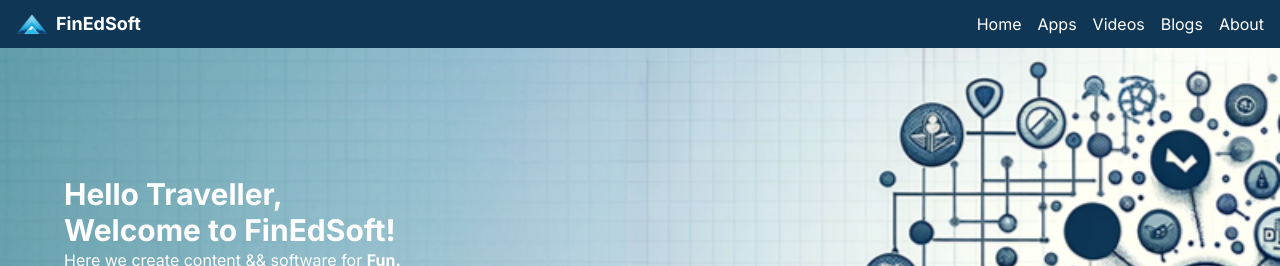
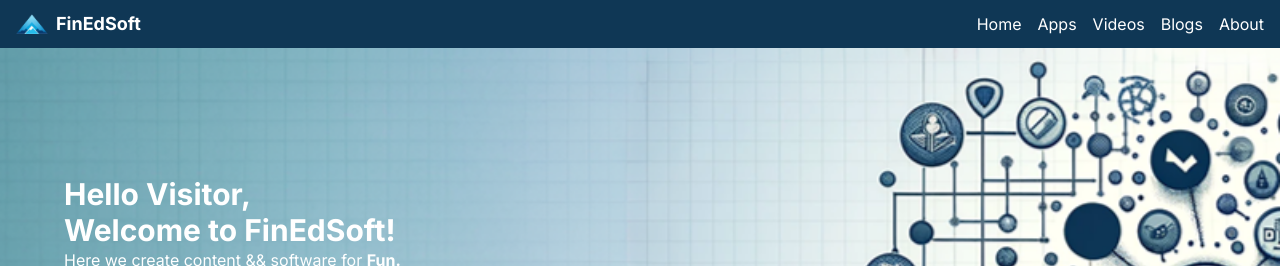
Before and after one commit to FinsEdSoft/FinsEdSoft, a Next.js app: page / in a window 1280 px wide. Shown: the top 266 px of the page. Built offline with nearby package versions, Linux system fonts and the light colour scheme; no server answers.

Commit message:
minor change

```diff
--- a/app/page.tsx
+++ b/app/page.tsx
@@ -8,7 +8,7 @@ export default function Home() {
   return (
     <main>
       <Header />
-      <Hero title="Hello Traveller," subtitle1="Welcome to FinEdSoft!" subtitle2="Here we create content && software for " />
+      <Hero title="Hello Visitor," subtitle1="Welcome to FinEdSoft!" subtitle2="Here we create content && software for " />
       <Apps />
       <Videos />
       {/*<Blogs /> */}
```
